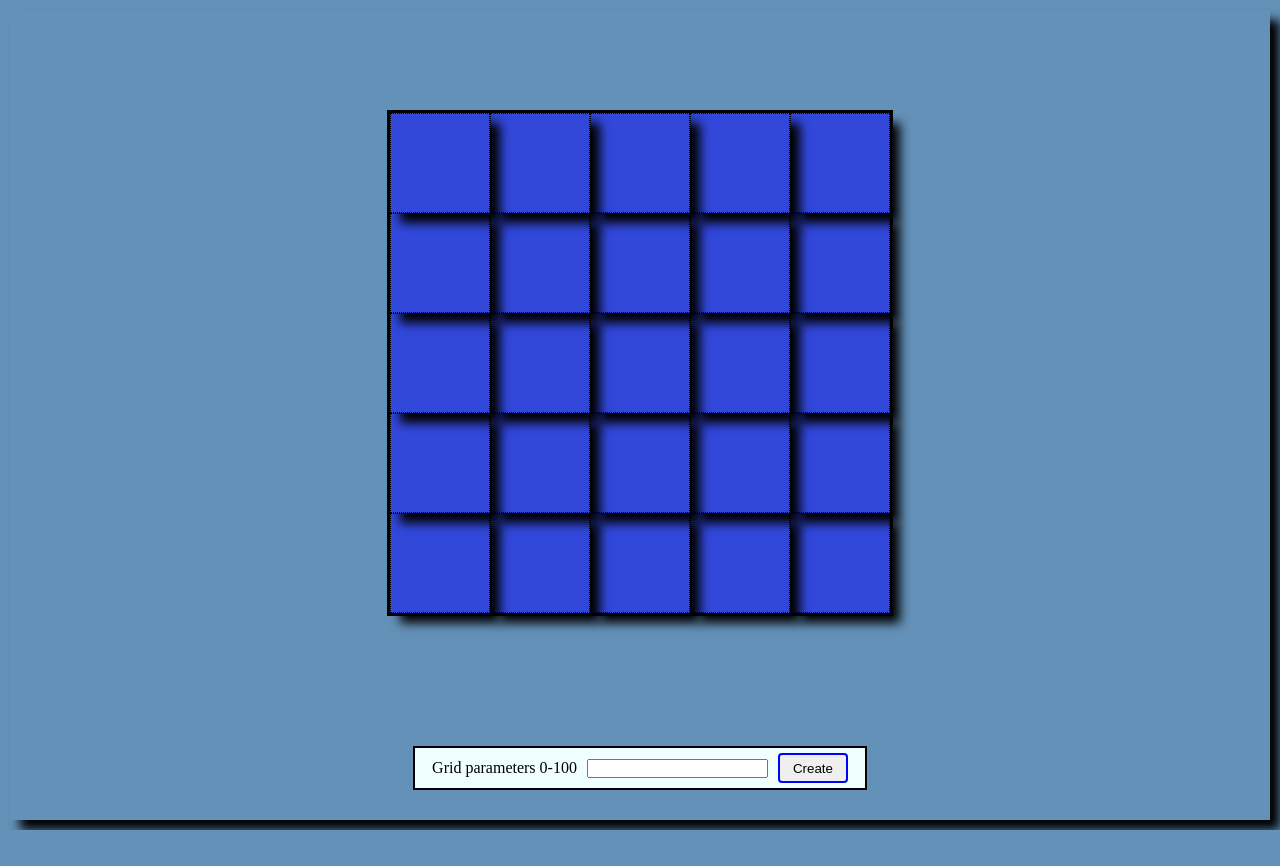
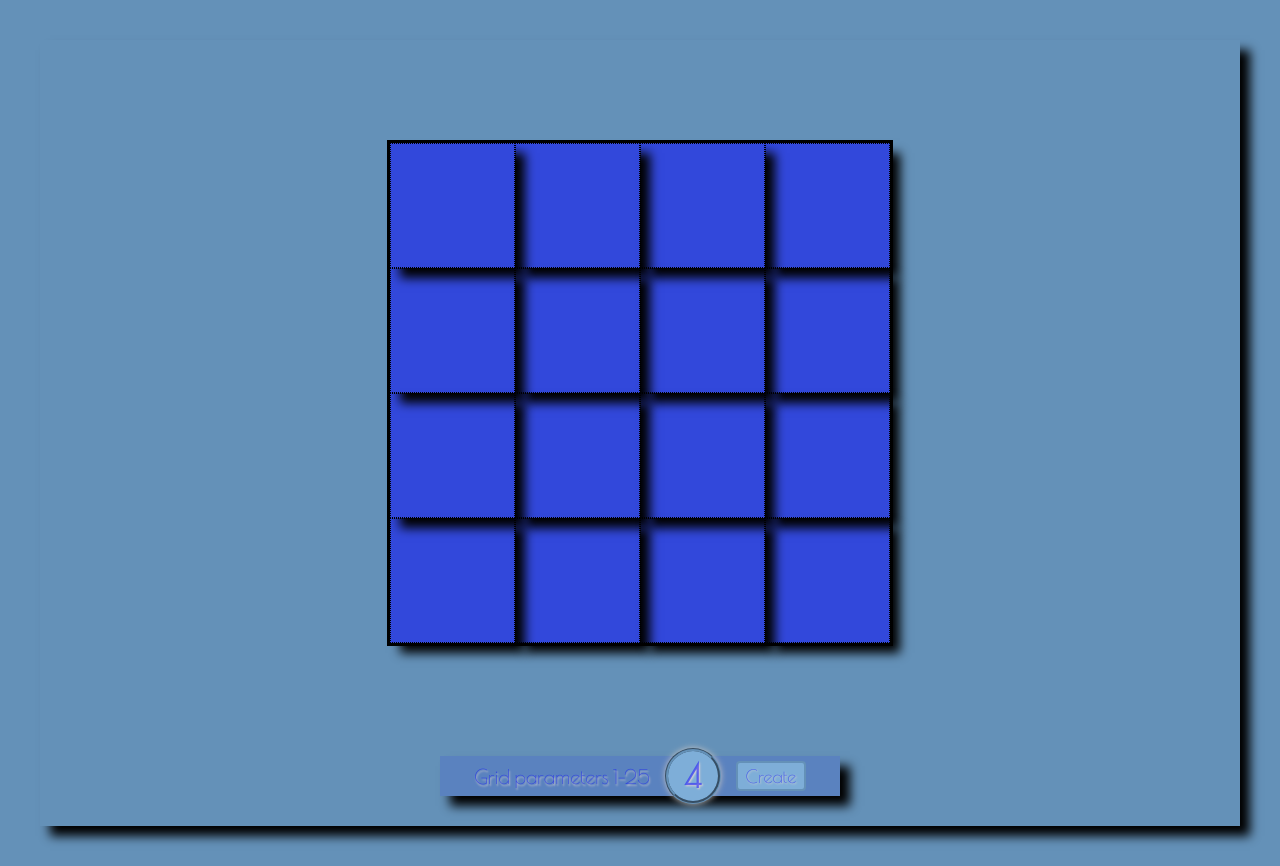
Before and after one commit to johnpaulcurtin/odin-etch, a plain HTML site: page index.html in a window 1280 px wide. Before the commit the page ends 830 px from the top, so only its background shows below. Drawn offline with nearby package versions, Linux system fonts and the light colour scheme.

Commit message:
add more styles to input area

```diff
--- a/index.html
+++ b/index.html
@@ -2,6 +2,11 @@
 <html lang="en">
   <head>
     <meta charset="UTF-8">
+    <link rel="preconnect" href="https://fonts.googleapis.com">
+    <meta name="viewport" content="width=device-width, initial-scale=1.0">
+
+  <link rel="preconnect" href="https://fonts.gstatic.com" crossorigin>
+  <link href="https://fonts.googleapis.com/css2?family=Poiret+One&family=Roboto:ital,wght@0,100..900;1,100..900&family=VT323&display=swap" rel="stylesheet">
     <title>Etch-a-Sketchesque</title>
     <link rel="stylesheet" href="style.css">
     <script src="script.js" defer></script>
@@ -14,8 +19,8 @@
     </div>
 
     <div id="input">
-      <lable for="gridNum">Grid parameters 0-100</lable>
-      <input type="text" id='gridNum'>
+      <lable for="gridNum">Grid parameters 1-25</lable>
+      <input type="text" id='gridNum' value="4">
       <button onclick="getInputValue()">Create</button>
     </div>
 
--- a/script.js
+++ b/script.js
@@ -8,7 +8,7 @@
 
 //16 x 16 square grid write code to create gid of divs x across by x wide
 
-let inputElement = 5;
+let inputElement = 4;
 
 gridCreator(inputElement);
 
--- a/style.css
+++ b/style.css
@@ -1,10 +1,14 @@
 *{
   margin:0;
   padding: 0;
+  font-family: "Poiret One", sans-serif;
+  font-weight: 400;
+  font-style: normal;
+
 }
 
 body {
-  margin: 10px;
+  margin: 40px;
   display:flex;
   flex-direction: column;
   background-color: rgb(100, 145, 184);
@@ -36,20 +40,46 @@ body {
 #input{
   display: flex;
   height: 40px;
-  width: 450px;
-  background-color: azure;
-  border: solid 2px;
+  width: 400px;
+  background-color: rgba(0, 0, 255, 0.101);
   align-items: center;
   justify-content: center;
-  column-gap: 10px;
-  margin: 30px
+  column-gap: 15px;
+  margin: 10px auto 30px;
+  box-shadow: 10px 10px 10px black;
+  font-size: 20px;
+  font-weight: bolder;
+  color: rgba(0, 0, 255, 0.503);
+  text-shadow: 1px 2px 2px rgb(220, 210, 210);
+
 
 }
 
 button{
   width: 70px;
   height: 30px;
-  border: solid blue 2px;
+  color: rgba(0, 0, 255, 0.503);
+  font-size: 18px;
+  background-color: rgb(126, 174, 216);
+  text-shadow: 1px 1px 2px rgb(220, 210, 210);
+  border: double rgb(100, 145, 184) 2px;
   border-radius: 4px;
 
 }
+button:hover{
+  box-shadow: 0px 0px 10px rgb(255, 255, 255);
+
+}
+input{
+  height: 50px;
+  width: 50px;
+  background-color: rgb(126, 174, 216);
+  border-radius: 50px;
+  border: groove rgb(100, 145, 184) 3px ;
+  box-shadow: 0px 0px 6px rgb(194, 193, 193);
+  text-align: center;
+  font-size: 4vh;
+  font-weight: bolder;
+  color: rgba(0, 0, 255, 0.503);
+  text-shadow: 1px 1px 2px rgb(220, 210, 210);
+}
```
